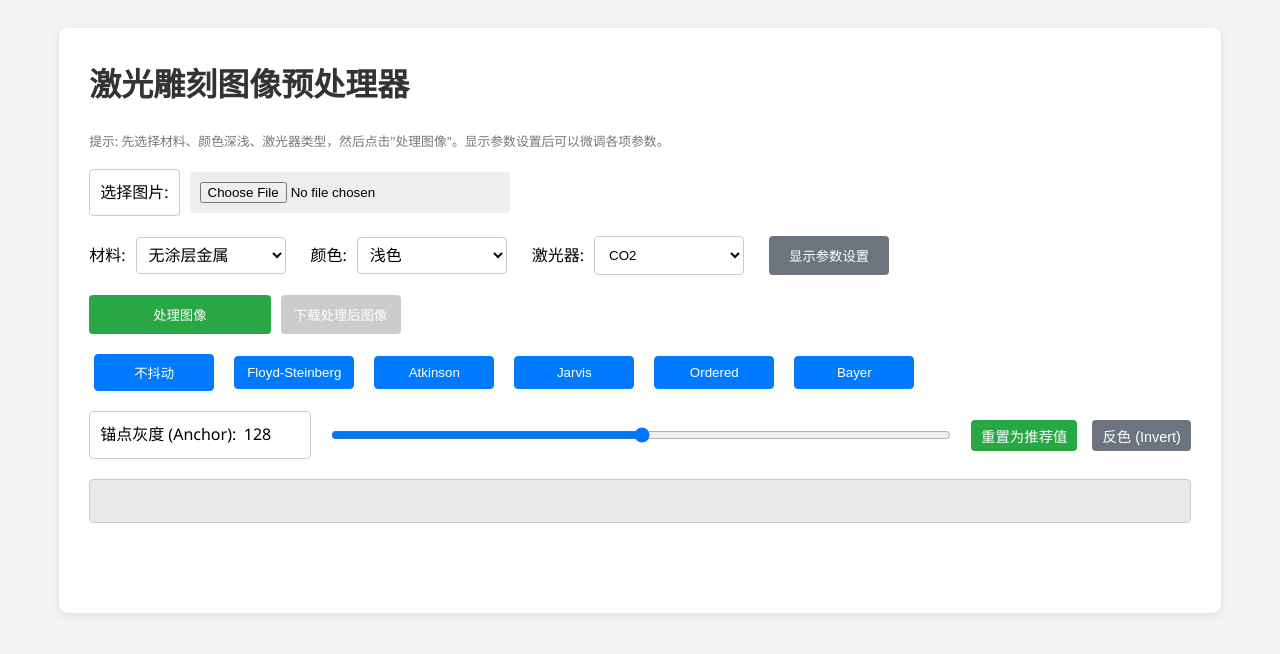
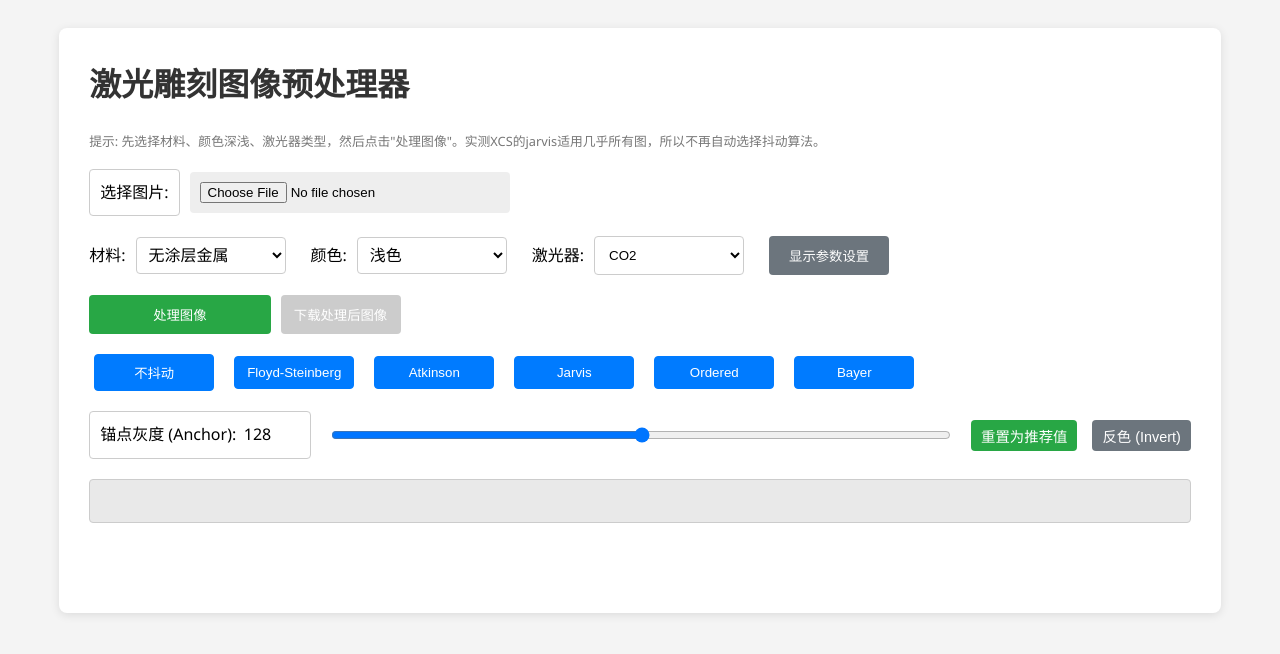
Before and after one commit to Gubaii/img4laser, a plain HTML site: page index.html in a window 1280 px wide. Drawn offline with Linux system fonts and the light colour scheme.

Commit message:
docs: 更新页面文案

```diff
--- a/index.html
+++ b/index.html
@@ -14,7 +14,7 @@
         <!-- 新增错误提示区 -->
         <div id="errorMessage" class="error-message" style="display: none;"></div>
         <div class="footer">
-            <p class="advanced-hint">提示: 先选择材料、颜色深浅、激光器类型，然后点击"处理图像"。显示参数设置后可以微调各项参数。</p>
+            <p class="advanced-hint">提示: 先选择材料、颜色深浅、激光器类型，然后点击"处理图像"。实测XCS的jarvis适用几乎所有图，所以不再自动选择抖动算法。</p>
             <!-- <p class="advanced-hint important">注意: 如需使用人脸检测功能，请确保下载 face-api.js 模型文件并放置在 <code>/models</code> 目录下。<a href="https://github.com/justadudewhohacks/face-api.js/tree/master/weights" target="_blank">下载模型</a></p> -->
         </div>
         <div class="controls">
```
